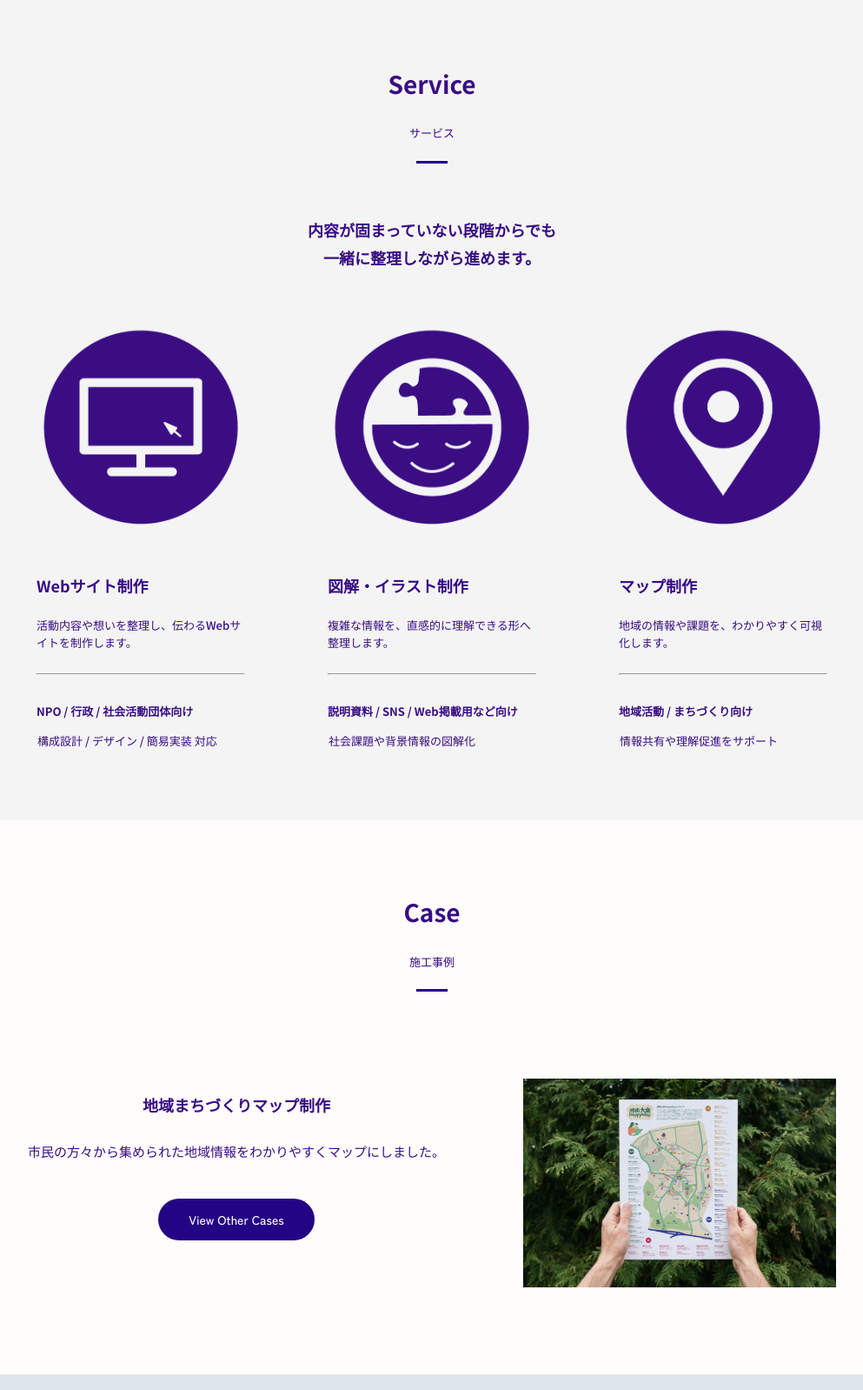
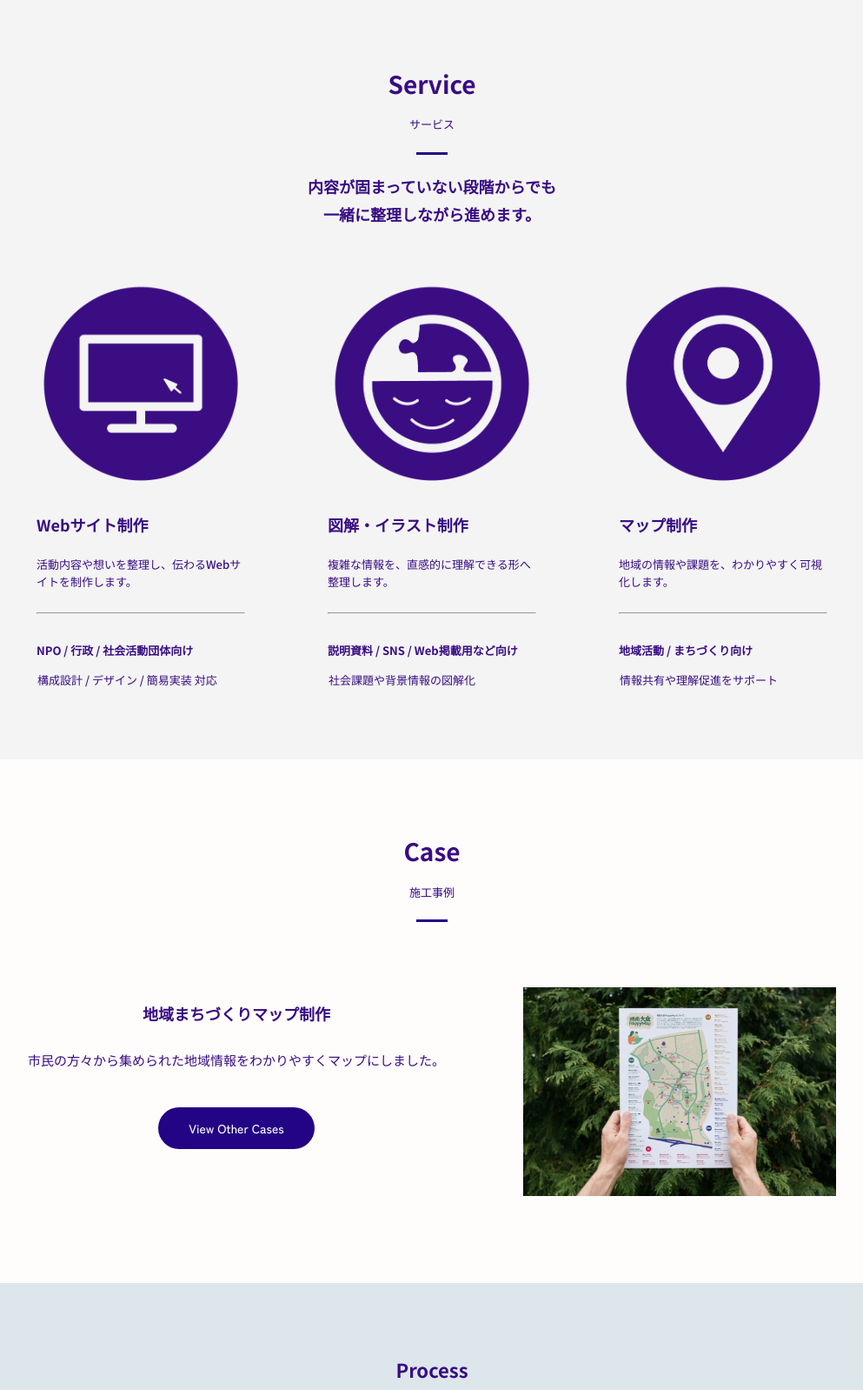
Before and after one commit to lnuidentity/handin, a plain HTML site: page index.html in a window 1280 px wide. Shown: the part 1220-2818 px from the top of the page at 87% size, without its empty margins (143-1136 px from the left). Drawn offline with Linux system fonts and the light colour scheme.

Commit message:
11181412

```diff
--- a/css/index.css
+++ b/css/index.css
@@ -95,8 +95,8 @@ font-weight: var(--weight-body-emphasis);
 
 .service .yomi{
   font-size: 13px;
-  margin-top: 20px;
-  margin-bottom: 20px;
+  margin-top: 10px;
+  margin-bottom: 10px;
     text-align: center;
 }
 
@@ -109,7 +109,7 @@ font-weight: var(--weight-body-emphasis);
   margin-top: 20px;
   margin-left: auto;
   margin-right: auto;
-    margin-bottom: 60px;
+    margin-bottom: 20px;
 }
 
 .service h2{
@@ -139,7 +139,7 @@ justify-content:center;
 }
 
 .service-list dl{
-  margin-top: 45px;
+  margin-top: 25px;
 }
 
 .service-list dt{
@@ -186,7 +186,8 @@ font-weight: var(--weight-heading);
 
 .case .casep{
   font-size: 13px;
-  margin-top: 20px;
+  margin-top: 10px;
+  margin-bottom: 10px;
     text-align: center;
 }
 
@@ -199,7 +200,7 @@ font-weight: var(--weight-heading);
   margin-top: 20px;
   margin-left: auto;
   margin-right: auto;
-    margin-bottom: 100px;
+      margin-bottom: 20px;
 }
 
 .homecase{
@@ -290,7 +291,8 @@ padding-bottom: 55px;
 
 .Process .yomi{
     font-size: 13px;
-  margin-top: 20px;
+  margin-top: 10px;
+  margin-bottom: 10px;
     text-align: center;
 }
 
@@ -425,8 +427,6 @@ text-align: center;
 
 .case h1{
    font-size: 25px;
-
-  margin-bottom:30px;
 }
 
 .homecase{
```
